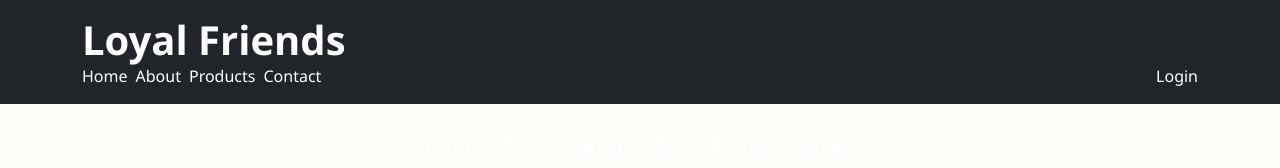
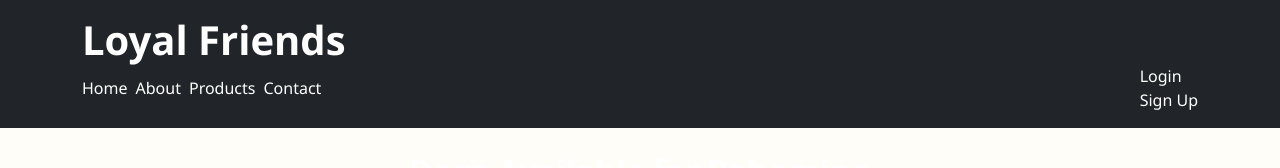
Before and after one commit to Naoiez/LoyalFriends, a plain HTML site: page products.html in a window 1280 px wide. Shown: the top 168 px of the page. Drawn offline with nearby package versions, Linux system fonts and the light colour scheme; sample sign-in values are in the browser's storage.

Commit message:
Update products.html

```diff
--- a/products.html
+++ b/products.html
@@ -35,8 +35,9 @@
 
         <!-- Right side nav -->
         <div>
-          <a class="nav-link text-white" href="login.html">Login</a>
-        </div>
+  <a class="nav-link text-white" href="login.html">Login</a>
+  <a class="nav-link text-white" href="signup.html">Sign Up</a>
+</div>
       </nav>
     </div>
   </div>
```
